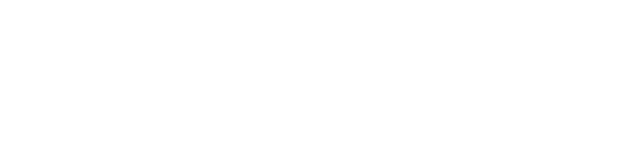
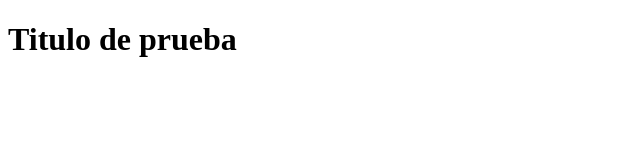
Before and after one commit to matias-pacheco/repo-de-prueba-4, a plain HTML site: page index.html in a window 1280 px wide. Shown: the whole page, without its empty margins (0-640 px from the left). Drawn offline with Linux system fonts and the light colour scheme.

Commit message:
Actualiza el index.html

```diff
--- a/index.html
+++ b/index.html
@@ -6,6 +6,8 @@
     <title>Sistema de prueba</title>
 </head>
 <body>
-
+    <header>
+        <h1>Titulo de prueba</h1>
+    </header>
 </body>
 </html>
```
